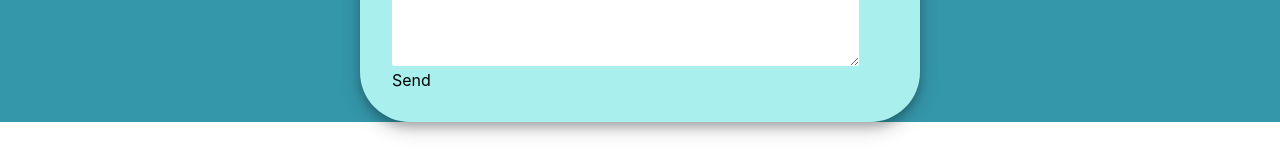
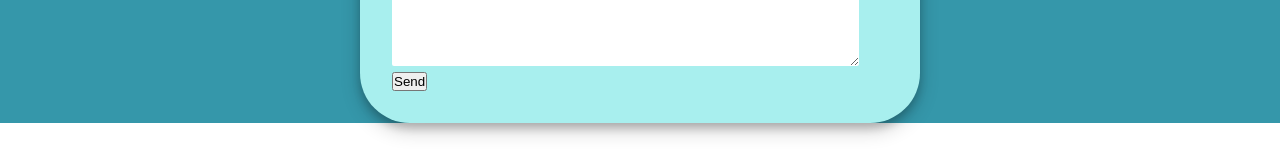
Before and after one commit to ShenMoe84/PortfolioWebsite, a React (Create React App) app: page / in a window 1280 px wide. Shown: the part 2234-2394 px from the top of the page. Built offline with nearby package versions, Linux system fonts and the light colour scheme.

Commit message:
still tinkering with validation and emailjs, trying to get both to work

```diff
--- a/src/components/pages/home/Home.js
+++ b/src/components/pages/home/Home.js
@@ -6,7 +6,6 @@ import Wichita from '../../../images/WichitaSkyline.jpeg';
 import Chicago from '../../../images/ChicagoSkyline.jpeg';
 import ProfilePic from '../../../images/ProfilePic.jpeg';
 import Input from "../../input/Input";
-import Button from "../../button/Button";
 import {
   isValidName, isValidEmail, isValidSubj, isValidMessage
 } from "../../../utils/validation";
@@ -18,7 +17,6 @@ const Home = () => {
 
   const formRef = useRef();
 
-  const [error, setError] = useState({});
   const [name, setName] = useState({
     value: '',
     error: false,
@@ -39,6 +37,12 @@ const Home = () => {
     error: false,
     errMsg: 'Enter a message up to 500 characters long'
   });
+
+  (function () {
+    emailjs.init({
+      publicKey: process.env.REACT_APP_EMAILJS_PUBLIC_KEY,
+    });
+  })();
 
   const inputHandler = (e) => {
     e.preventDefault();
@@ -61,7 +65,7 @@ const Home = () => {
     };
   };
 
-  const validateForm = () => {
+  const handleSubmit = () => {
     let formError = false;
 
     if (!isValidName(name.value)) {
@@ -80,19 +84,13 @@ const Home = () => {
       formError = true;
       setMsg({ ...msg, error: true });
     }
-    console.log(formError)
-    return formError
-  };
-
-  const handleSubmit = (e) => {
-    e.preventDefault();
-
-    if (validateForm()) {
+    if (!formError) {
       emailjs.sendForm(
         process.env.REACT_APP_EMAILJS_SERVICE_ID,
         process.env.REACT_APP_EMAILJS_TEMPLATE_ID,
         formRef.current,
-        process.env.REACT_APP_EMAILJS_PUBLIC_KEY).then(
+        process.env.REACT_APP_EMAILJS_PUBLIC_KEY)
+        .then(
           () => {
             console.log('Success:')
             alert("Message sent successfully!");
@@ -121,7 +119,7 @@ const Home = () => {
           Here I hope you will find my work interesting, my words thoughtful and my ideas inspirational.</p>
       </div>
       <div>
-        <Form title="Contact Form" ref={formRef}>
+        <Form title="Contact Form" ref={formRef} onSubmit={handleSubmit}>
           <Input
             onChange={inputHandler}
             type="text"
@@ -161,7 +159,7 @@ const Home = () => {
             onInvalid={(e) => e.preventDefault()}
             required
           />
-          <Button onChange={validateForm}>Send</Button>
+          <input type="submit" value="Send" />
         </Form>
       </div>
     </div>
--- a/src/utils/validation.js
+++ b/src/utils/validation.js
@@ -2,6 +2,6 @@ export const isValidName = (name) => name.length > 3;
 
 export const isValidEmail = (email) => /^\S+@\S+\.\S+$/.test(email);
 
-export const isValidSubj = (name) => name.length > 3;
+export const isValidSubj = (subj) => subj.length > 3;
 
-export const isValidMessage = (message) => message >= 1 && message <= 500 && message !== '';
+export const isValidMessage = (message) => message >= 10 && message <= 500 && message !== '';
```
